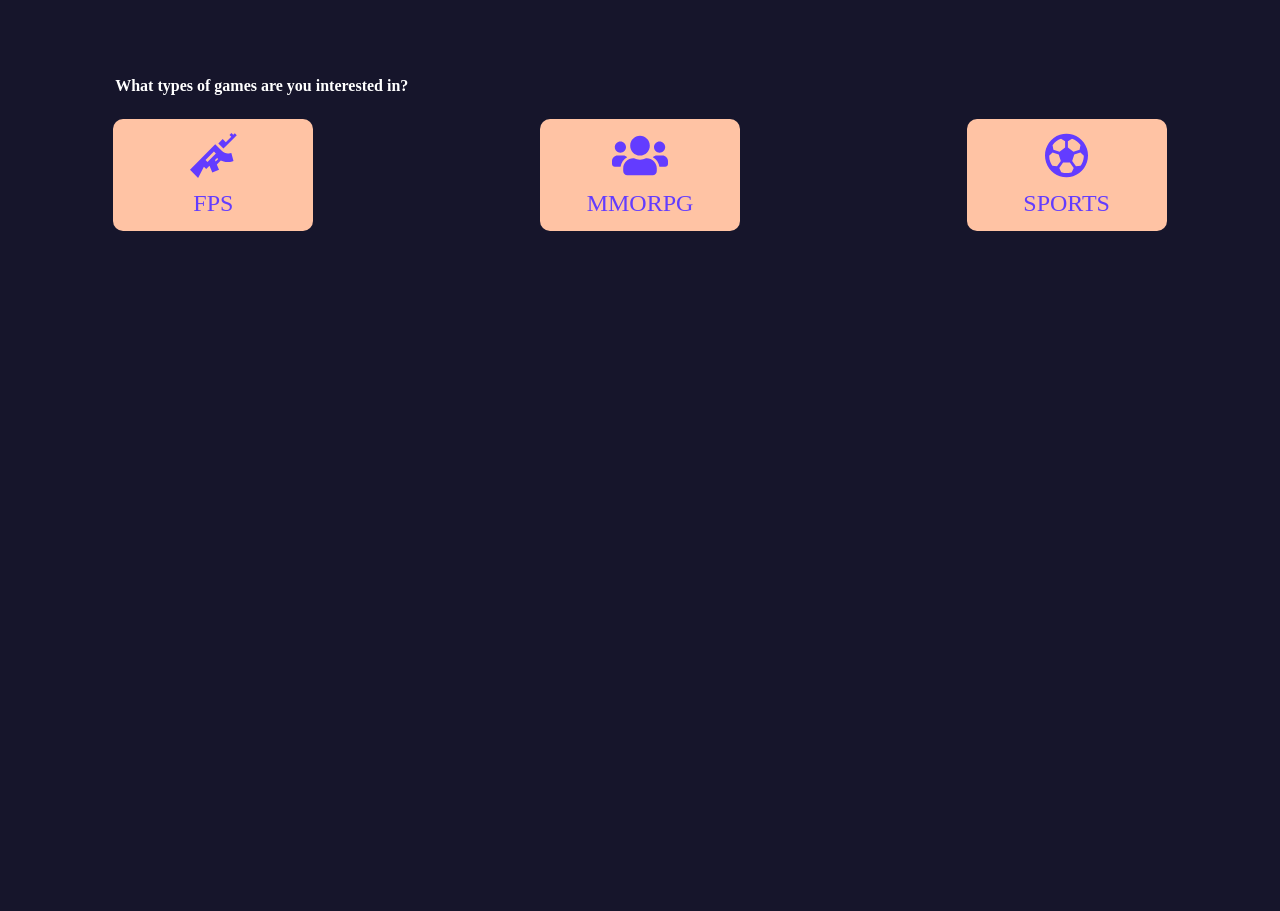
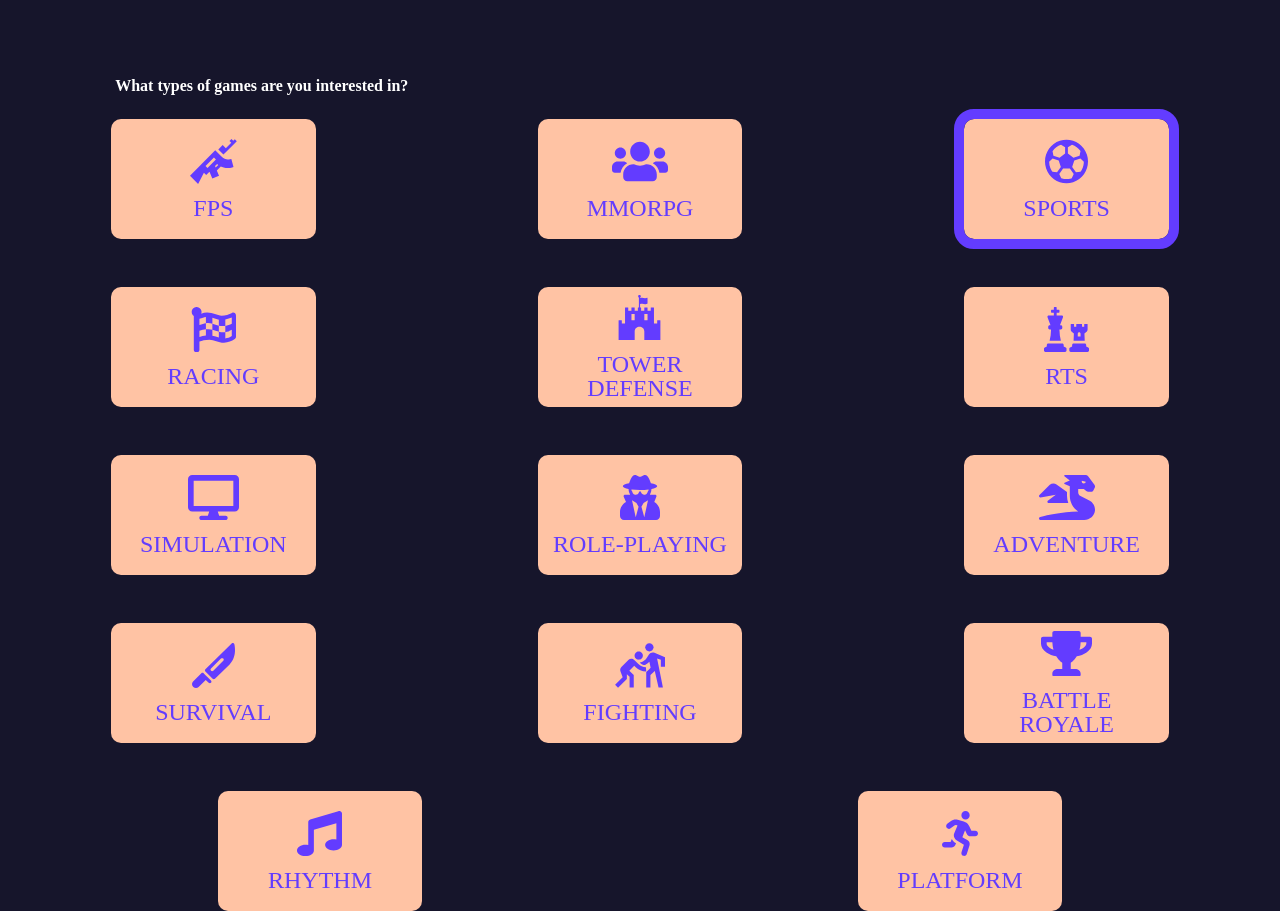
Before and after one commit to lelekaspb/signifly-project, a website built with Vite: page form2.html in a window 1280 px wide. Shown: the part 178-1089 px from the top of the page. Before the commit the page ends 800 px from the top, so only its background shows below. Built offline with nearby package versions, Linux system fonts and the light colour scheme.

Commit message:
adding the rest of the rows

```diff
--- a/form2.html
+++ b/form2.html
@@ -26,10 +26,72 @@
         <p class="game-type">MMORPG</p>
       </div>
 
-      <div class="choose-box">
+      <div class="choose-box active">
         <img src="images/game-types/sports.svg" class="icon" />
         <p class="game-type">SPORTS</p>
       </div>
     </div>
+    <div class="chooser-wrap margin">
+      <div class="choose-box">
+        <img src="images/game-types/racing.svg" class="icon" />
+        <p class="game-type">RACING</p>
+      </div>
+
+      <div class="choose-box">
+        <img src="images/game-types/tower defense.svg" class="icon" />
+        <p class="game-type longtext">TOWER<br />DEFENSE</p>
+      </div>
+
+      <div class="choose-box">
+        <img src="images/game-types/rts.svg" class="icon" />
+        <p class="game-type">RTS</p>
+      </div>
+    </div>
+
+    <div class="chooser-wrap margin">
+      <div class="choose-box">
+        <img src="images/game-types/simulation.svg" class="icon" />
+        <p class="game-type">SIMULATION</p>
+      </div>
+
+      <div class="choose-box">
+        <img src="images/game-types/role-playing.svg" class="icon" />
+        <p class="game-type longtext">ROLE-PLAYING</p>
+      </div>
+
+      <div class="choose-box">
+        <img src="images/game-types/adventure.svg" class="icon" />
+        <p class="game-type">ADVENTURE</p>
+      </div>
+    </div>
+
+    <div class="chooser-wrap margin">
+      <div class="choose-box">
+        <img src="images/game-types/survival.svg" class="icon" />
+        <p class="game-type">SURVIVAL</p>
+      </div>
+
+      <div class="choose-box">
+        <img src="images/game-types/fighting.svg" class="icon" />
+        <p class="game-type longtext">FIGHTING</p>
+      </div>
+
+      <div class="choose-box">
+        <img src="images/game-types/battle royale.svg" class="icon" />
+        <p class="game-type">BATTLE<br />ROYALE</p>
+      </div>
+    </div>
+
+    <div class="chooser-wrap margin">
+      <div class="choose-box">
+        <img src="images/game-types/rhythm.svg" class="icon" />
+        <p class="game-type">RHYTHM</p>
+      </div>
+
+      <div class="choose-box">
+        <img src="images/game-types/platform.svg" class="icon" />
+        <p class="game-type longtext">PLATFORM</p>
+      </div>
+    </div>
   </body>
 </html>
--- a/form2.scss
+++ b/form2.scss
@@ -55,6 +55,10 @@ body {
   flex-wrap: wrap;
 }
 
+.margin {
+  margin-top: 6vh;
+}
+
 .icon {
   height: 45px;
   width: auto;
@@ -62,8 +66,8 @@ body {
 
 .choose-box {
   min-width: 200px;
-  width: 15vw;
-  height: 14vh;
+  width: 16vw;
+  height: 15vh;
   background-color: $pink;
   border-radius: 10px;
   display: flex;
@@ -78,4 +82,10 @@ body {
   font-size: 1.5rem;
   color: $blue;
   margin: 0;
+  text-align: center;
+  line-height: 1;
 }
+
+.active {
+  outline: 10px solid $blue;
+}
```
Also changed, not shown: form2.css, 1 other file.
